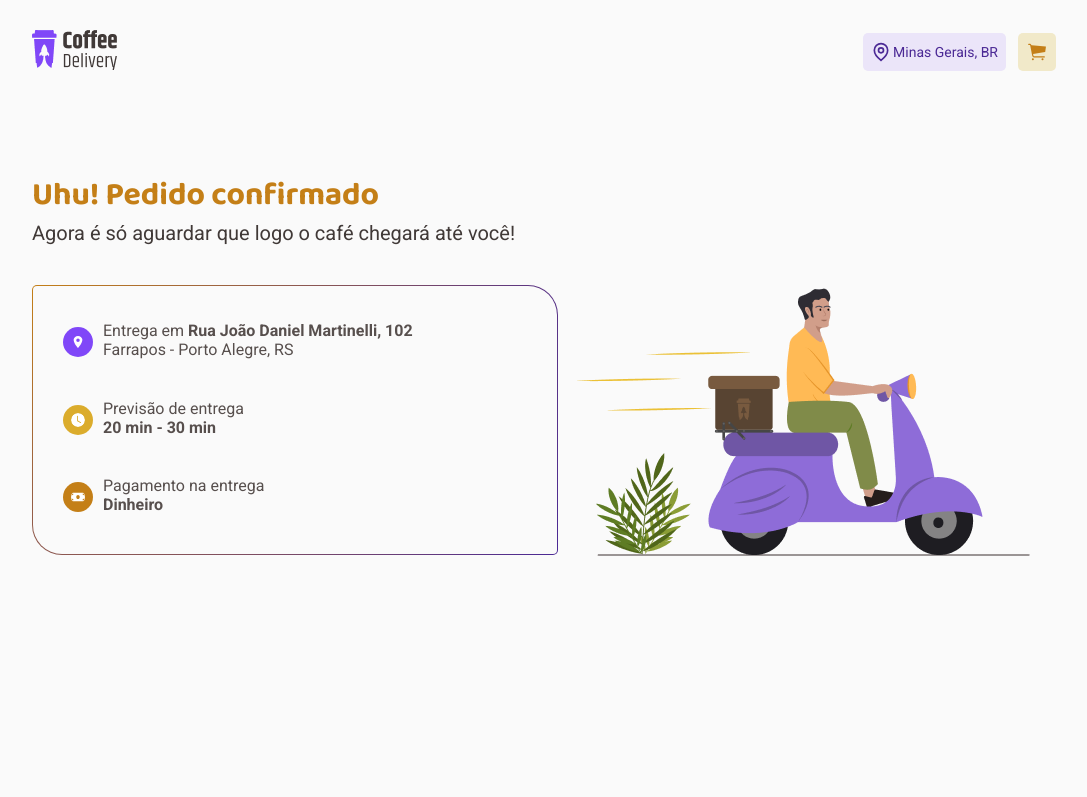
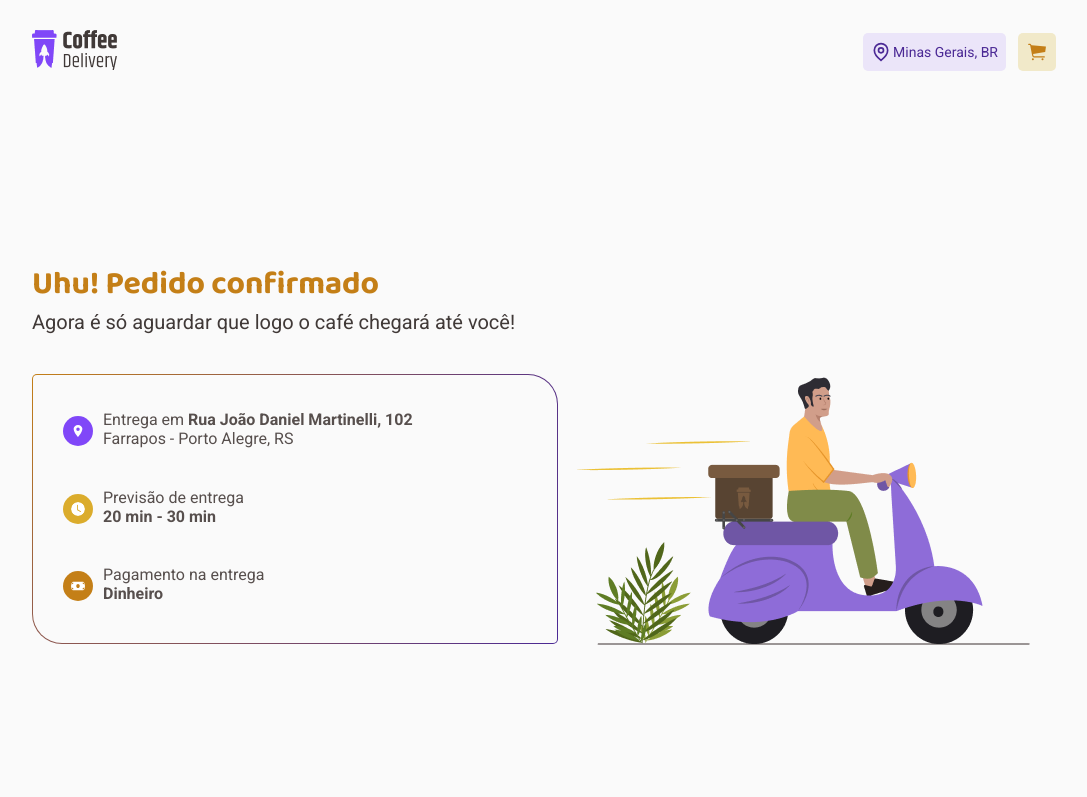
Before and after one commit to MatheusAndrade23/Coffee_Delivery, a React (Vite) app: page /order/success in a window 1280 px wide. Shown: the top 797 px of the page, without its empty margins (96-1183 px from the left). Built offline with nearby package versions, Linux system fonts and the light colour scheme.

Commit message:
Update styles.ts

```diff
--- a/src/components/Container/styles.ts
+++ b/src/components/Container/styles.ts
@@ -1,7 +1,7 @@
 import styled, { css } from 'styled-components';
 
 export const Container = styled.div`
-  height: 100vh;
+  height: calc(100vh + 17.8rem);
   width: 80%;
   max-width: 112rem;
   display: flex;
```
